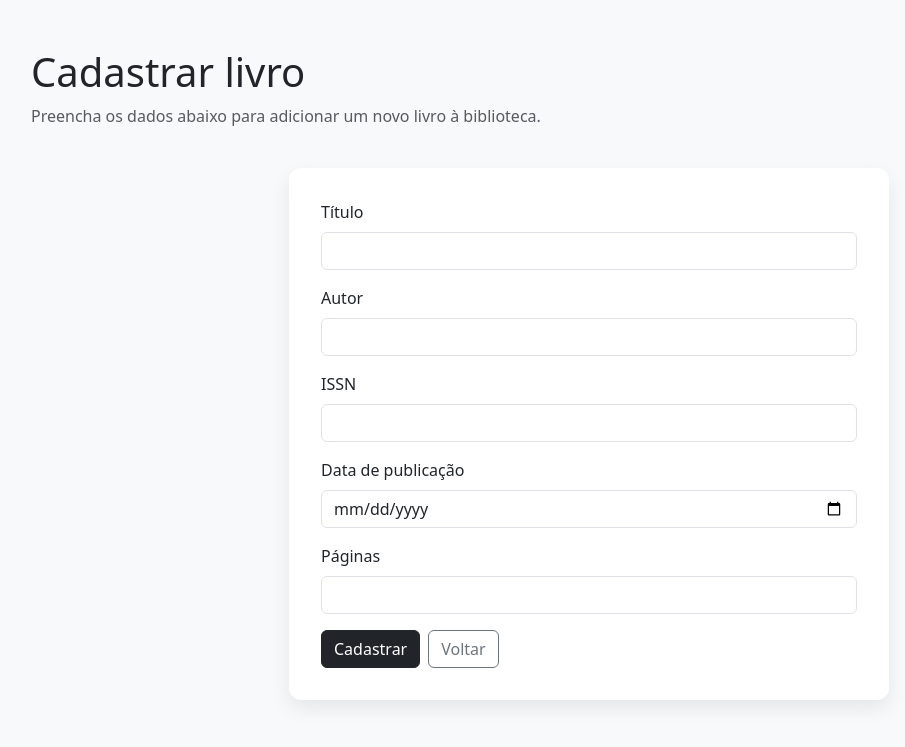
After one commit to BoscoBecker/PUC-EngenhariaCloudDevops2026, a Flask app: page /create in a window 1280 px wide. The commit adds this page. Shown: the top 747 px of the page, without its empty margins (51-956 px from the left). Run offline with Flask 3, Linux system fonts and the light colour scheme.

Commit message:
Refactor CI/CD workflow and enhance book management features
- Adjust CI/CD workflow indentation for clarity
- Add create and delete book functionalities in app.py
- Implement create.html template for book addition
- Update books.html to include delete button and improved layout
- Add tests for book creation and deletion in test_app.py

```diff
--- a/src/app.py
+++ b/src/app.py
@@ -1,6 +1,6 @@
 from datetime import date
 
-from flask import Flask, render_template, request
+from flask import Flask, render_template, request, redirect
 from flask_migrate import Migrate
 from sqlalchemy import text
 from sqlalchemy.orm import Mapped
@@ -19,17 +19,20 @@ migrate = Migrate(APP, DB)
 def index():
     return render_template('index.html')
 
-@APP.route("/books", methods=["GET","POST"])
-def books():
+@APP.route("/create", methods=["GET", "POST"])
+def create():
     if request.method == "GET":
-        booksReads = booksReads = DB.session.query(Book).all()
-        return render_template('books.html', books=booksReads)
-    elif request.method == "POST":
+        return render_template('create.html')
+
+    if request.method == "POST":
         title = request.form['title']
         author = request.form['author']
         issn = request.form['issn']
-        date_published = request.form['date_published']
+        date_published_str = request.form['date_published']
         pages = request.form['pages']
+
+        # Convert string date to date object
+        date_published = date.fromisoformat(date_published_str)
 
         book = Book(
             title=title,
@@ -40,7 +43,22 @@ def books():
         )
         DB.session.add(book)
         DB.session.commit()
-        return render_template('books.html', booksReads = DB.session.query(Book).all())
+        return redirect('/books')
+
+
+@APP.route("/books", methods=["GET"])
+def books():
+    booksReads = DB.session.query(Book).all()
+    return render_template('books.html', books=booksReads)
+
+
+@APP.route("/delete/<int:book_id>", methods=["POST"])
+def delete_book(book_id):
+    book = DB.session.query(Book).filter(Book.id == book_id).first()
+    if book:
+        DB.session.delete(book)
+        DB.session.commit()
+    return redirect('/books')
 
 
 if __name__ == '__main__':
--- /dev/null
+++ b/src/templates/create.html
@@ -0,0 +1,61 @@
+<!DOCTYPE html>
+<html lang="pt-BR">
+<head>
+    <meta charset="UTF-8">
+    <meta name="viewport" content="width=device-width, initial-scale=1.0">
+    <title>Cadastrar Livro</title>
+    <link href="https://cdn.jsdelivr.net/npm/bootstrap@5.3.8/dist/css/bootstrap.min.css" rel="stylesheet" crossorigin="anonymous">
+    <style>
+        body {
+            background-color: #f8f9fa;
+        }
+        .form-container {
+            background: #ffffff;
+            border-radius: 0.75rem;
+            box-shadow: 0 0.5rem 1.25rem rgba(0, 0, 0, 0.08);
+            padding: 2rem;
+            max-width: 600px;
+            margin: 0 auto;
+        }
+    </style>
+</head>
+<body>
+    <div class="container py-5">
+        <div class="row mb-4">
+            <div class="col-12">
+                <h1 class="mb-2">Cadastrar livro</h1>
+                <p class="text-muted">Preencha os dados abaixo para adicionar um novo livro à biblioteca.</p>
+            </div>
+        </div>
+
+        <div class="form-container">
+            <form action="/create" method="post">
+                <div class="mb-3">
+                    <label for="title" class="form-label">Título</label>
+                    <input type="text" class="form-control" id="title" name="title" required>
+                </div>
+                <div class="mb-3">
+                    <label for="author" class="form-label">Autor</label>
+                    <input type="text" class="form-control" id="author" name="author" required>
+                </div>
+                <div class="mb-3">
+                    <label for="issn" class="form-label">ISSN</label>
+                    <input type="text" class="form-control" id="issn" name="issn" required>
+                </div>
+                <div class="mb-3">
+                    <label for="date_published" class="form-label">Data de publicação</label>
+                    <input type="date" class="form-control" id="date_published" name="date_published" required>
+                </div>
+                <div class="mb-3">
+                    <label for="pages" class="form-label">Páginas</label>
+                    <input type="number" class="form-control" id="pages" name="pages" min="1" required>
+                </div>
+                <div class="d-flex gap-2">
+                    <button type="submit" class="btn btn-dark">Cadastrar</button>
+                    <a href="/books" class="btn btn-outline-secondary">Voltar</a>
+                </div>
+            </form>
+        </div>
+    </div>
+</body>
+</html>
```
Also changed, not shown: src/Tests/test_app.py (+72 -1 lines), src/templates/books.html (+13 -4 lines), .github/workflows/ci_cd.yaml.
